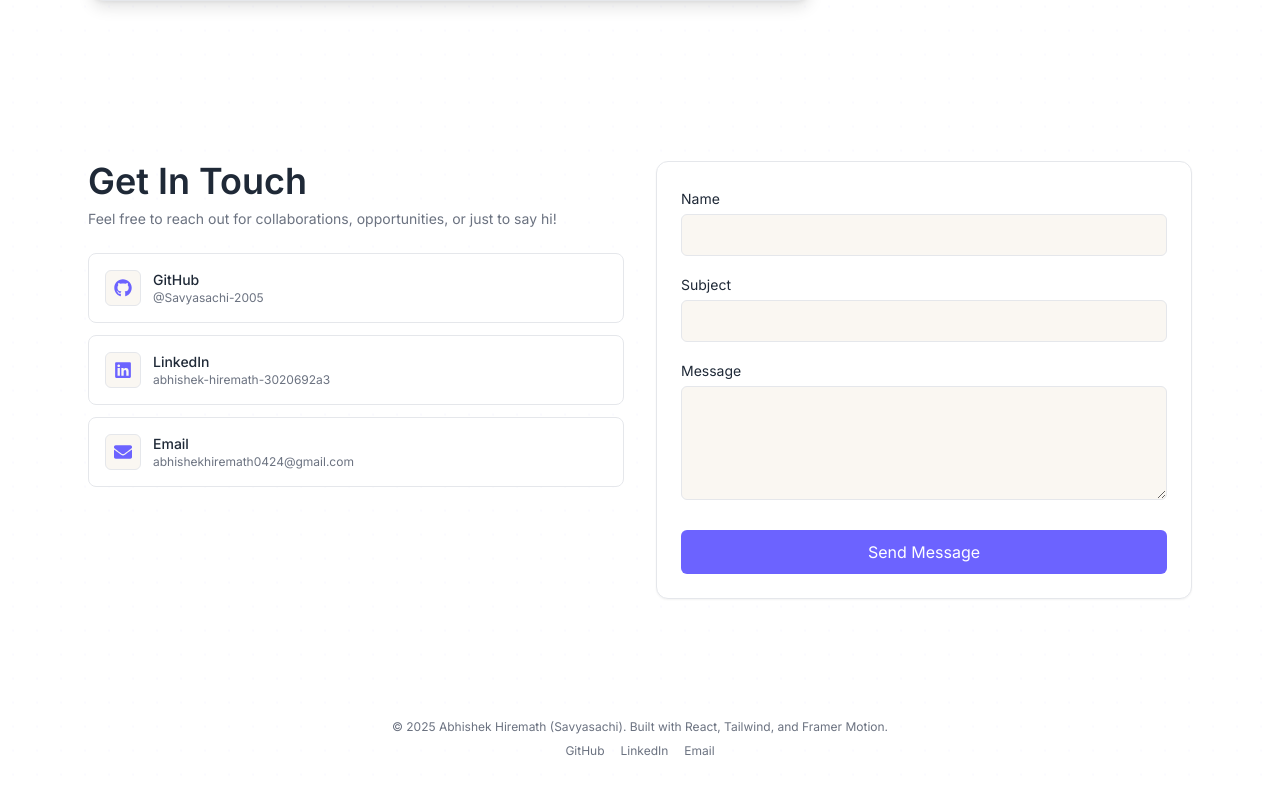
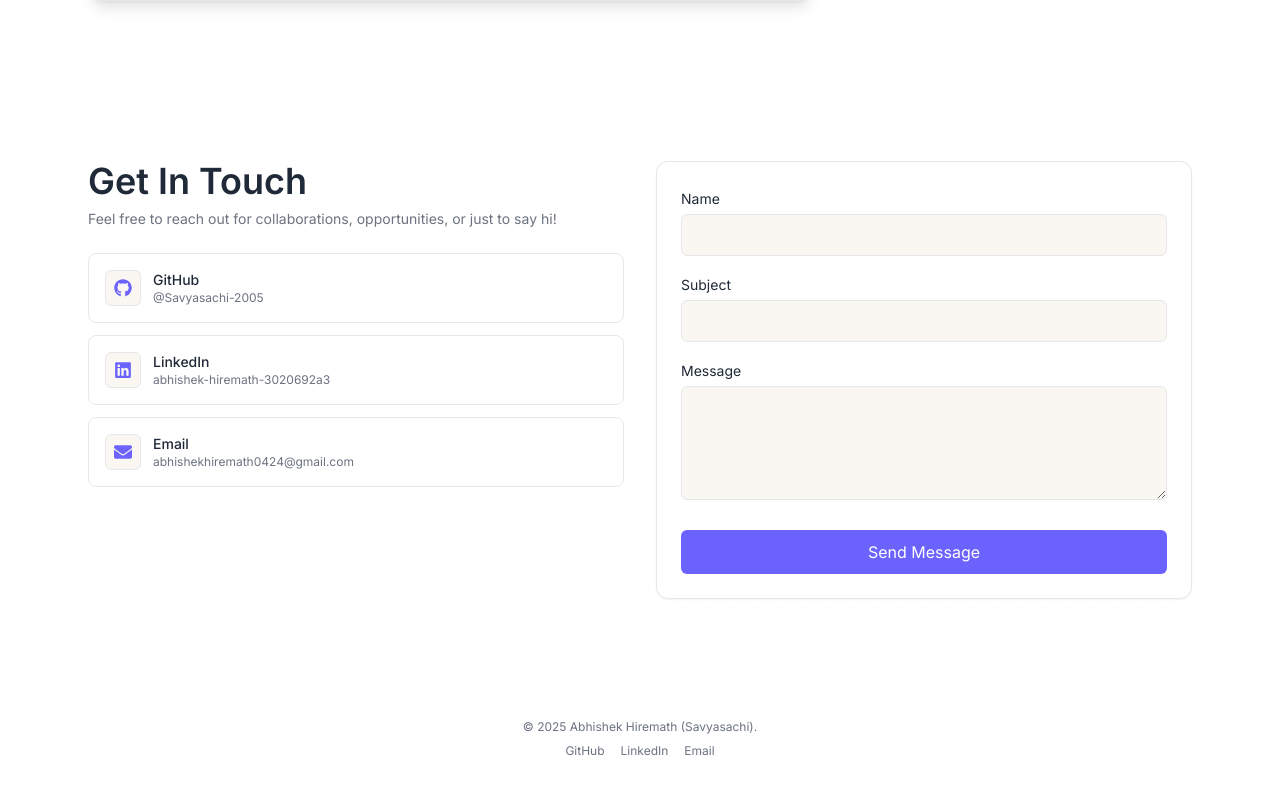
Before and after one commit to Savyasachi-2005/portfolio, a React (Vite) app: page / in a window 1280 px wide. Shown: the part 5490-6285 px from the top of the page. Built offline with nearby package versions, Linux system fonts and the light colour scheme.

Commit message:
fix: update footer text for clarity and conciseness

```diff
--- a/src/App.jsx
+++ b/src/App.jsx
@@ -64,7 +64,7 @@ function App() {
         <Resume />
         <Contact />
         <footer className="py-10 text-center text-xs text-[#6B7280]">
-          © {new Date().getFullYear()} Abhishek Hiremath (Savyasachi). Built with React, Tailwind, and Framer Motion.
+          © {new Date().getFullYear()} Abhishek Hiremath (Savyasachi).
           <div className="mt-2 flex items-center justify-center gap-4">
             <a href="https://github.com/Savyasachi-2005" target="_blank" rel="noreferrer" className="hover:text-[#6C63FF] transition">GitHub</a>
             <a href="https://www.linkedin.com/in/abhishek-hiremath-3020692a3" target="_blank" rel="noreferrer" className="hover:text-[#6C63FF] transition">LinkedIn</a>
```
